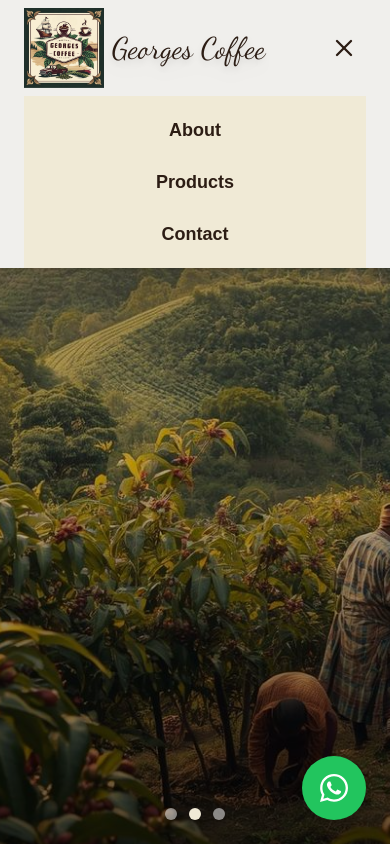
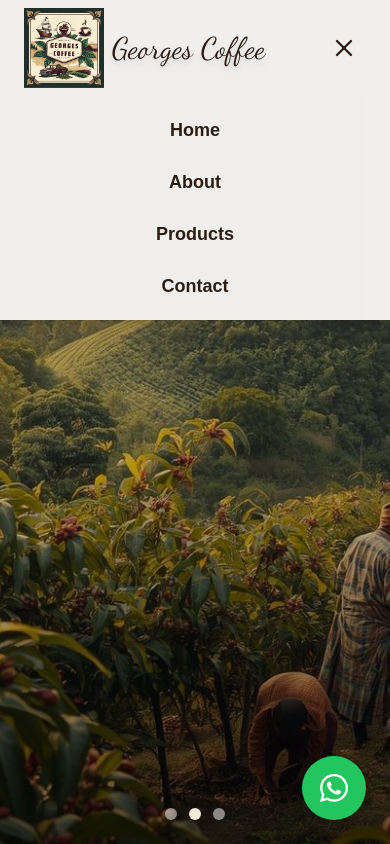
Before and after one commit to Anudepp/Cabinet-of-Coffee-Affairs, a React (Vite) app: page / in a window 390 px wide. Both pictures are taken after a click on the button 344 px from the left and 48 px from the top of the page. Shown: the top 844 px of the page. Built offline with nearby package versions, Linux system fonts and the light colour scheme.

Commit message:
mobile view fixes

```diff
--- a/src/components/Navbar.tsx
+++ b/src/components/Navbar.tsx
@@ -84,8 +84,9 @@
               transition={{ duration: 0.3, ease: "easeInOut" }}
               className="md:hidden overflow-hidden"
             >
-              <div className="flex flex-col items-center gap-6 py-5 bg-[#F0EAD6]">
+              <div className="flex flex-col items-center gap-6 py-5 bg-[#efeeeb]">
                 {[
+                { name: "Home", path: "/" },
                   { name: "About", path: "/about" },
                   { name: "Products", path: "/products" },
                   { name: "Contact", path: "/contact" },
```
